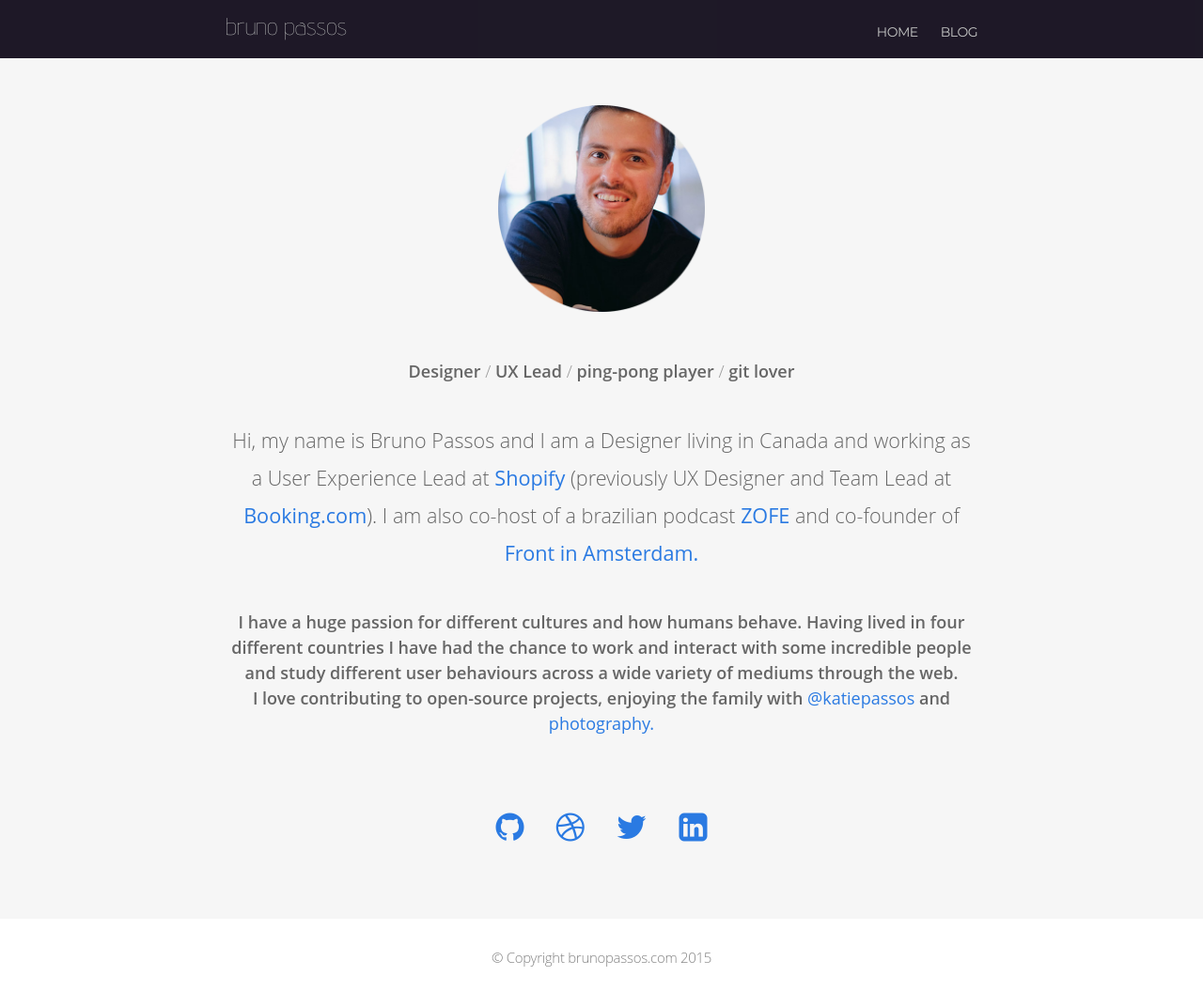
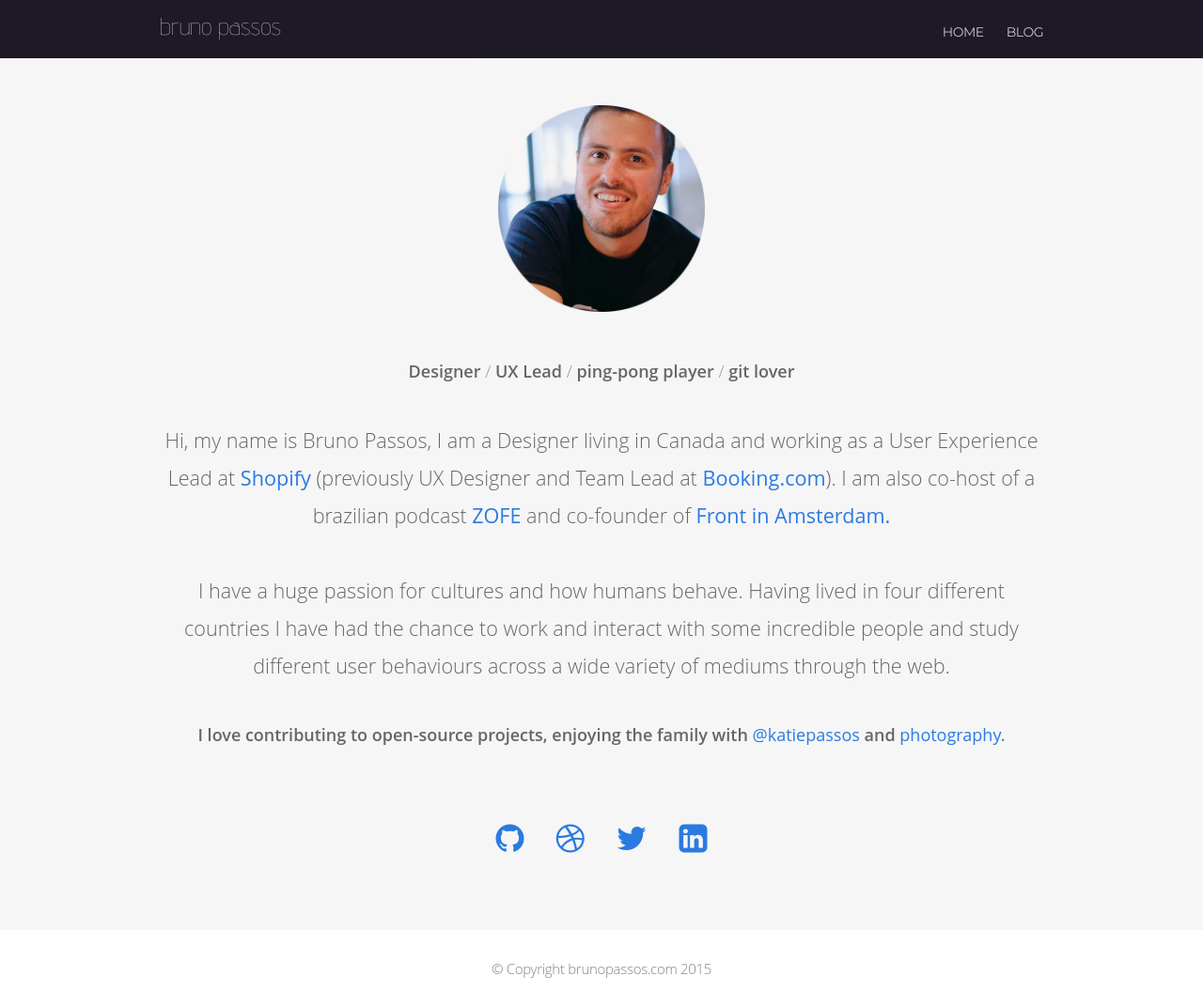
Before and after one commit to bpassos-zz/bpassos.github.io, a Jekyll site: the page built from index.html, in a window 1280 px wide. Shown: the whole page at 94% size. Built offline with Jekyll 4.4.1, drawn with Linux system fonts in a browser that asks for light colours; nearby versions of some CDN libraries.

Commit message:
Moaar content changes

```diff
--- a/assets/css/main.css
+++ b/assets/css/main.css
@@ -28,7 +28,7 @@
 .wrap:after { content:""; display:table; }
 .wrap:after { clear: both; }
 .wrap {
-  max-width: 800px;
+  max-width: 940px;
   padding: 0 30px;
   margin: 0 auto;
   zoom: 1;
--- a/index.html
+++ b/index.html
@@ -6,9 +6,9 @@
   <div class="profile"><img src="assets/img/profile.png"></div>
   <div class="intro">
     Designer <span class="intro-thin">/</span> UX Lead <span class="intro-thin">/</span> ping-pong player <span class="intro-thin">/</span> git lover
-    <p class="intro-description">Hi, my name is Bruno Passos and I am a Designer living in Canada and working as a User Experience Lead at <a href="http://shopify.com" target="_blank">Shopify</a> (previously UX Designer and Team Lead at <a href="http://booking.com.html" target="_blank">Booking.com</a>). I am also co-host of a brazilian podcast <a href="http://zofe.com.br" target="_blank">ZOFE</a> and co-founder of <a href="http://frontinamsterdam.nl" target="_blank">Front in Amsterdam.</a>
+    <p class="intro-description">Hi, my name is Bruno Passos, I am a Designer living in Canada and working as a User Experience Lead at <a href="http://shopify.com" target="_blank">Shopify</a> (previously UX Designer and Team Lead at <a href="http://booking.com.html" target="_blank">Booking.com</a>). I am also co-host of a brazilian podcast <a href="http://zofe.com.br" target="_blank">ZOFE</a> and co-founder of <a href="http://frontinamsterdam.nl" target="_blank">Front in Amsterdam.</a>
 
-    <p>I have a huge passion for different cultures and how humans behave. Having lived in four different countries I have had the chance to work and interact with some incredible people and study different user behaviours across a wide variety of mediums through the web.</p>
+    <p class="intro-description">I have a huge passion for cultures and how humans behave. Having lived in four different countries I have had the chance to work and interact with some incredible people and study different user behaviours across a wide variety of mediums through the web.</p>
 
     I love contributing to open-source projects, enjoying the family with <a href="https://twitter.com/KatiePassos" target="_blank">@katiepassos</a> and <a href="https://www.instagram.com/brunopassos/"  target="_blank">photography.</a></p>
   </div>
```
